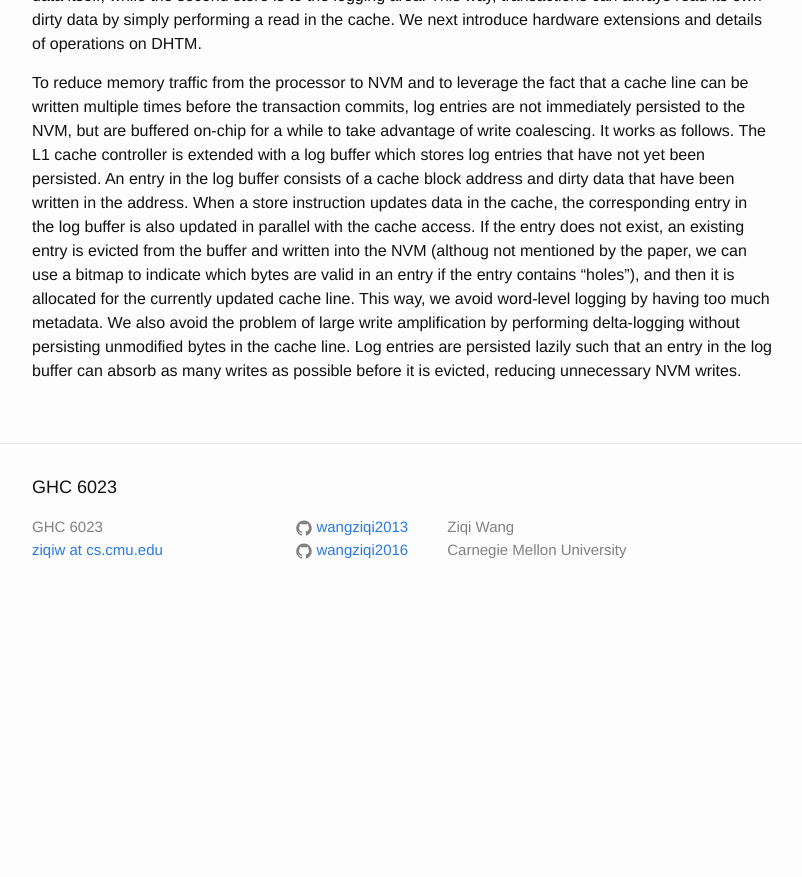
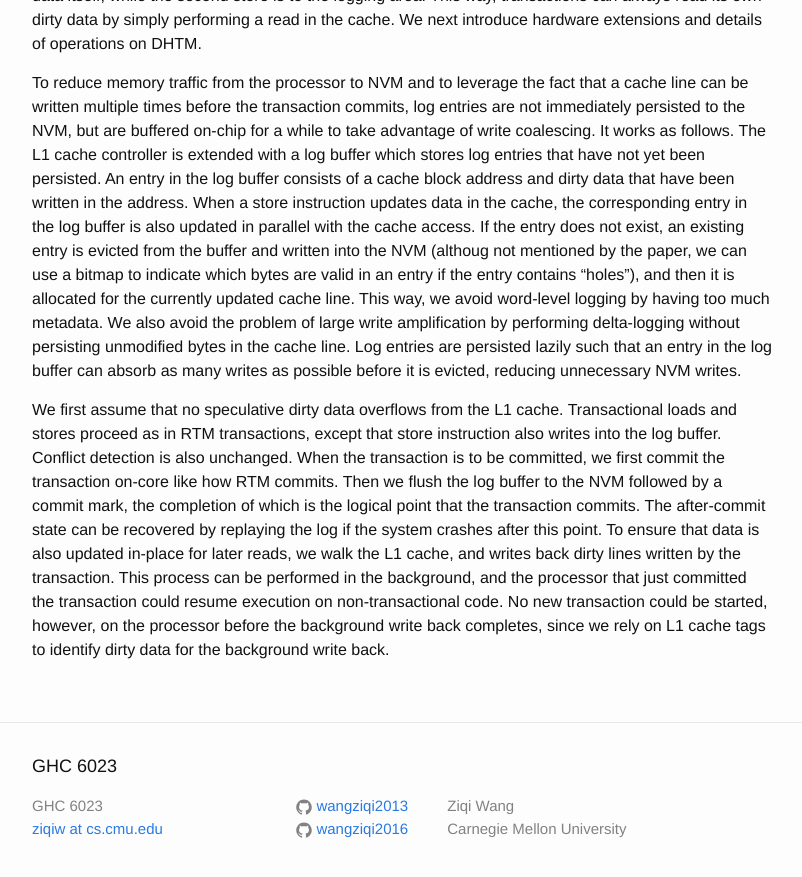
Before and after one commit to wangziqi2013/wangziqi2013.github.io, a Jekyll site: the page built from _posts/2019-12-09-dhtm.markdown, in a window 1280 px wide and 900 px high, scrolled down 1378 px. Shown: the top 877 px of the window, without its empty margins (238-1040 px from the left). Built offline with Jekyll 4.4.1, drawn with Linux system fonts in a browser that asks for light colours; before the commit the page ends 1999 px from its top, so only the background shows below that.

Commit message:
Adding commit

```diff
--- a/_posts/2019-12-09-dhtm.markdown
+++ b/_posts/2019-12-09-dhtm.markdown
@@ -59,3 +59,13 @@ cache line. This way, we avoid word-level logging by having too much metadata. W
 amplification by performing delta-logging without persisting unmodified bytes in the cache line. Log entries are persisted
 lazily such that an entry in the log buffer can absorb as many writes as possible before it is evicted, reducing unnecessary
 NVM writes.
+
+We first assume that no speculative dirty data overflows from the L1 cache. Transactional loads and stores proceed as in
+RTM transactions, except that store instruction also writes into the log buffer. Conflict detection is also unchanged.
+When the transaction is to be committed, we first commit the transaction on-core like how RTM commits. Then we flush
+the log buffer to the NVM followed by a commit mark, the completion of which is the logical point that the transaction
+commits. The after-commit state can be recovered by replaying the log if the system crashes after this point. To ensure
+that data is also updated in-place for later reads, we walk the L1 cache, and writes back dirty lines written by the
+transaction. This process can be performed in the background, and the processor that just committed the transaction could
+resume execution on non-transactional code. No new transaction could be started, however, on the processor before the
+background write back completes, since we rely on L1 cache tags to identify dirty data for the background write back.
```
